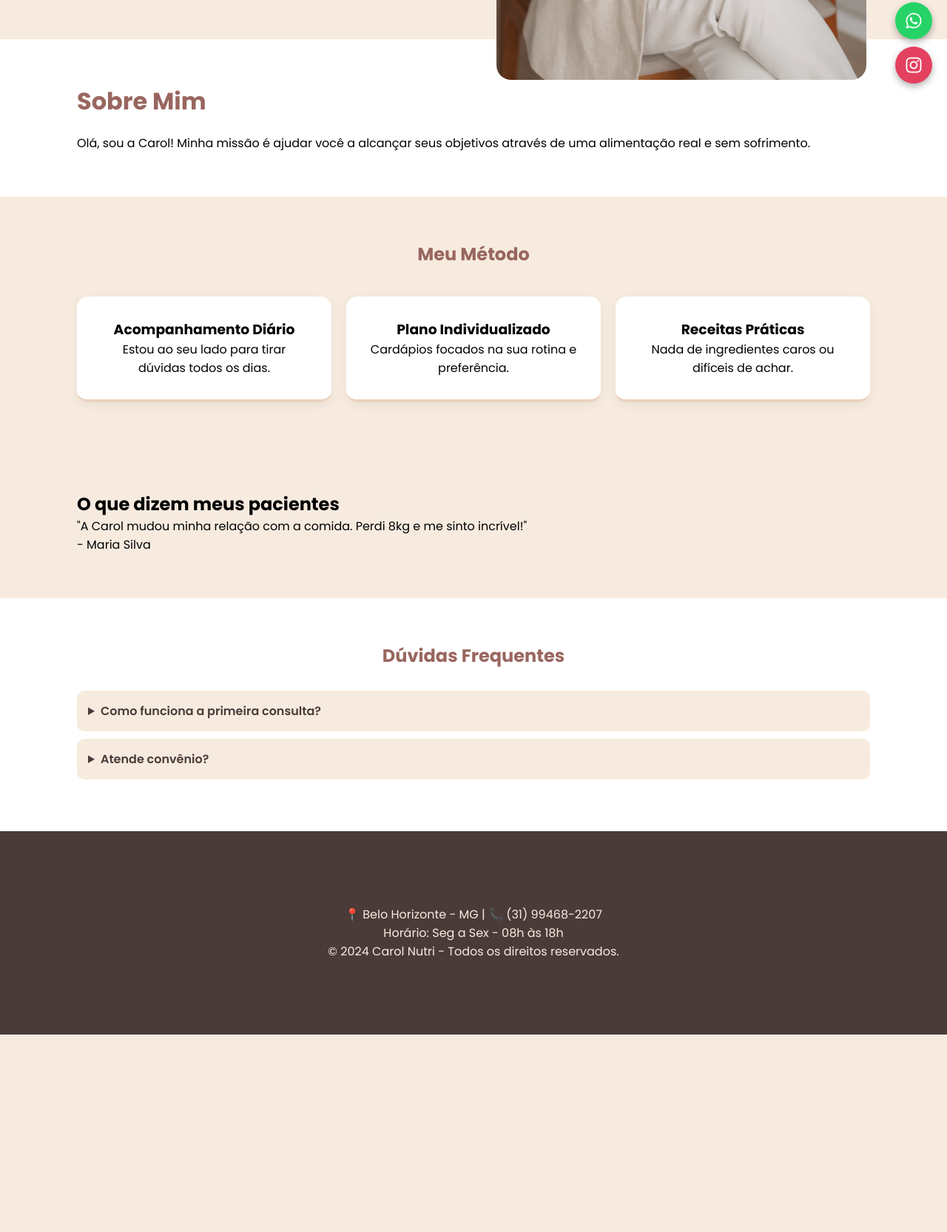
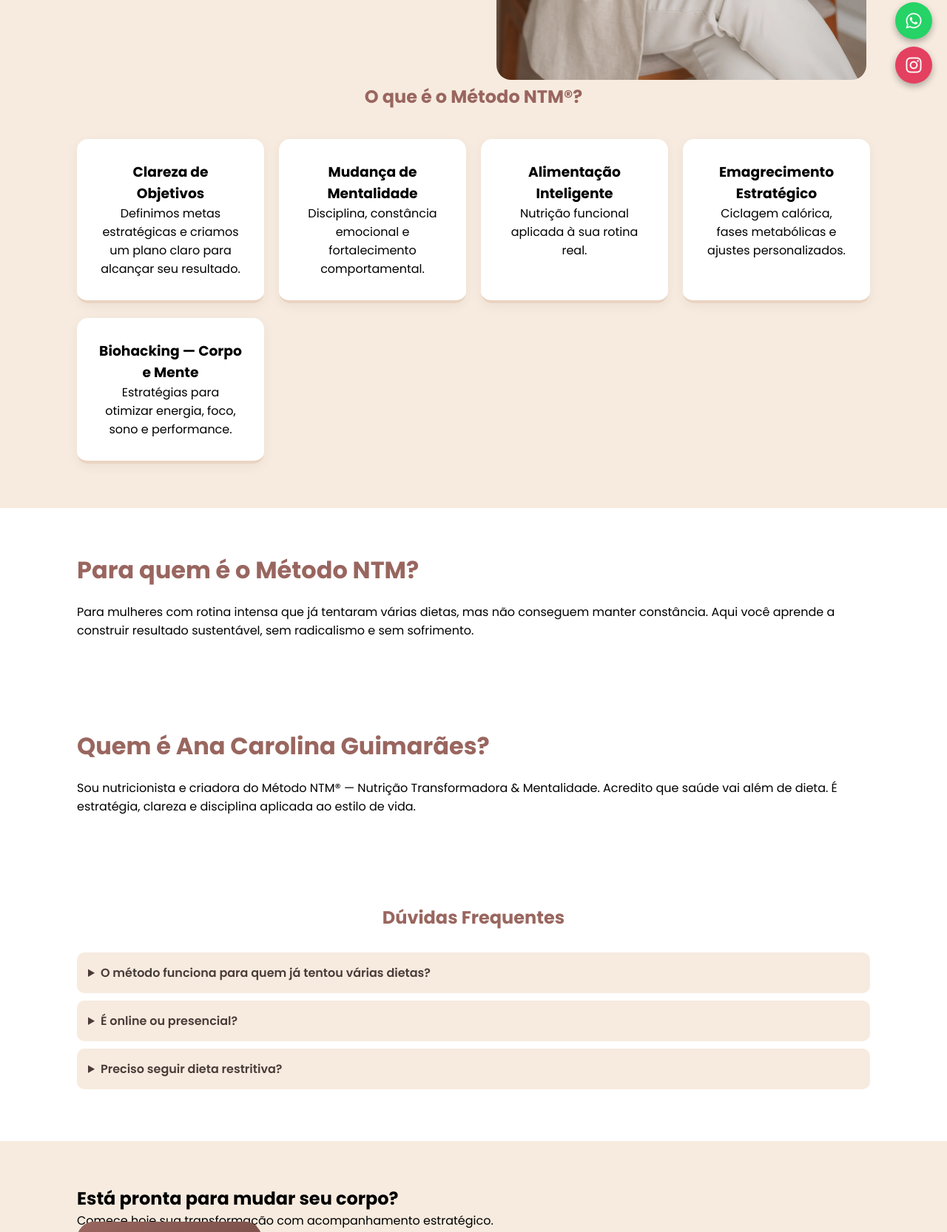
Before and after one commit to Peuvictor/lp-carol-nutri, a plain HTML site: page index.html in a window 1280 px wide. Shown: the part 667-2333 px from the top of the page at 74% size. Before the commit the page ends 2066 px from the top, so only its background shows below. Drawn offline with Linux system fonts and the light colour scheme.

Commit message:
Refatora HTML com posicionamento do Método NTM e ajustes estratégicos

```diff
--- a/index.html
+++ b/index.html
@@ -3,12 +3,12 @@
 <head>
     <meta charset="UTF-8">
     <meta name="viewport" content="width=device-width, initial-scale=1.0">
-    <title>Carol Nutri | Emagrecimento Estratégico</title>
+    <title>Método NTM® | Emagrecimento Estratégico com Carol Guimarães</title>
 
     <!-- SEO -->
-    <meta name="description" content="Nutricionista especializada em emagrecimento estratégico e nutrição personalizada.">
-    <meta name="keywords" content="nutricionista, emagrecimento, nutrição funcional">
-    <meta name="author" content="Carol Nutri">
+    <meta name="description" content="Método NTM® - Nutrição Transformadora & Mentalidade. Emagreça com estratégia, constância e acompanhamento real.">
+    <meta name="keywords" content="Método NTM, nutricionista BH, emagrecimento estratégico, nutrição funcional">
+    <meta name="author" content="Ana Carolina Guimarães">
     <meta name="robots" content="index, follow">
 
     <!-- Google Fonts -->
@@ -20,22 +20,21 @@
     <!-- CSS -->
     <link rel="stylesheet" href="css/style.css">
 </head>
+
 <body>
 
-    <!-- 1. Menu de Navegação -->
 <header>
   <nav class="navbar">
     <a href="#home" class="logo">
-            <img src="assets/logo-principal.png" alt="Carol Nutri Logo">
+        <img src="assets/logo-principal.png" alt="Método NTM Logo">
     </a>
     <ul class="nav-links">
         <li><a href="#home">Home</a></li>
+        <li><a href="#metodo">Método</a></li>
         <li><a href="#sobre">Sobre</a></li>
-            <li><a href="#metodo">Método</a></li>
-            <li><a href="#avaliacoes">Depoimentos</a></li>
-            <li><a href="#faq">FAQ</a></li>
+        <li><a href="#faq">Dúvidas</a></li>
         <li>
-              <a href="https://wa.me/5531994682207?text=Olá%20quero%20agendar%20consulta"
+          <a href="https://wa.me/5531994682207?text=Olá%20quero%20saber%20mais%20sobre%20o%20Método%20NTM"
              class="btn-agendar-top"
              target="_blank"
              rel="noopener noreferrer">
@@ -46,98 +45,134 @@
   </nav>
 </header>
 
-    <!-- 2. Banner Principal -->
+<!-- HERO -->
 <section id="home" class="hero">
   <div class="container hero-container">
     <div class="hero-content">
-            <h1>Emagreça com estratégia.<br>Sem dietas malucas.</h1>
-            <p>Acompanhamento nutricional personalizado para mulheres que querem resultado real.</p>
-            <a href="https://wa.me/5531994682207?text=Olá%20quero%20agendar%20consulta"
+        <h1>Seu corpo na sua melhor versão.</h1>
+        <p>Com o Método NTM®, você aprende a emagrecer com estratégia, mentalidade e constância.</p>
+
+        <a href="https://wa.me/5531994682207?text=Olá%20quero%20aplicar%20o%20Método%20NTM"
+           class="btn-agendar"
+           target="_blank"
+           rel="noopener noreferrer">
+           Quero aplicar o Método NTM
+        </a>
+    </div>
+
+    <div class="hero-image">
+        <img src="assets/foto-carol.webp" alt="Ana Carolina Guimarães - Nutricionista">
+    </div>
+  </div>
+</section>
+
+<!-- MÉTODO -->
+<section id="metodo" class="method">
+    <div class="container">
+        <h2>O que é o Método NTM®?</h2>
+
+        <div class="method-grid">
+
+            <div class="card">
+                <h3>Clareza de Objetivos</h3>
+                <p>Definimos metas estratégicas e criamos um plano claro para alcançar seu resultado.</p>
+            </div>
+
+            <div class="card">
+                <h3>Mudança de Mentalidade</h3>
+                <p>Disciplina, constância emocional e fortalecimento comportamental.</p>
+            </div>
+
+            <div class="card">
+                <h3>Alimentação Inteligente</h3>
+                <p>Nutrição funcional aplicada à sua rotina real.</p>
+            </div>
+
+            <div class="card">
+                <h3>Emagrecimento Estratégico</h3>
+                <p>Ciclagem calórica, fases metabólicas e ajustes personalizados.</p>
+            </div>
+
+            <div class="card">
+                <h3>Biohacking — Corpo e Mente</h3>
+                <p>Estratégias para otimizar energia, foco, sono e performance.</p>
+            </div>
+
+        </div>
+    </div>
+</section>
+
+<!-- PARA QUEM É -->
+<section class="about">
+    <div class="container">
+        <h2>Para quem é o Método NTM?</h2>
+        <p>
+        Para mulheres com rotina intensa que já tentaram várias dietas,
+        mas não conseguem manter constância.
+        Aqui você aprende a construir resultado sustentável,
+        sem radicalismo e sem sofrimento.
+        </p>
+    </div>
+</section>
+
+<!-- SOBRE -->
+<section id="sobre" class="about">
+    <div class="container">
+        <h2>Quem é Ana Carolina Guimarães?</h2>
+        <p>
+        Sou nutricionista e criadora do Método NTM® — Nutrição Transformadora & Mentalidade.
+        Acredito que saúde vai além de dieta.
+        É estratégia, clareza e disciplina aplicada ao estilo de vida.
+        </p>
+    </div>
+</section>
+
+<!-- FAQ -->
+<section id="faq" class="faq">
+    <div class="container">
+        <h2>Dúvidas Frequentes</h2>
+
+        <details>
+            <summary>O método funciona para quem já tentou várias dietas?</summary>
+            <p>Sim. O foco do Método NTM é justamente trabalhar estratégia e mentalidade para gerar constância.</p>
+        </details>
+
+        <details>
+            <summary>É online ou presencial?</summary>
+            <p>O atendimento pode ser online ou presencial em Belo Horizonte.</p>
+        </details>
+
+        <details>
+            <summary>Preciso seguir dieta restritiva?</summary>
+            <p>Não. O método é estratégico, personalizado e adaptado à sua rotina.</p>
+        </details>
+    </div>
+</section>
+
+<!-- CTA FINAL -->
+<section class="cta-final">
+  <div class="container">
+    <h2>Está pronta para mudar seu corpo?</h2>
+    <p>Comece hoje sua transformação com acompanhamento estratégico.</p>
+
+    <a href="https://wa.me/5531994682207?text=Olá%20quero%20agendar%20minha%20consulta"
        class="btn-agendar"
        target="_blank"
        rel="noopener noreferrer">
        Quero começar agora
     </a>
   </div>
-        <div class="hero-image">
-            <img src="assets/foto-carol.webp" alt="Nutricionista Carol">
-        </div>
-      </div>
 </section>
 
-    <!-- 3. Sobre Mim -->
-    <section id="sobre" class="about">
-        <div class="container">
-            <h2>Sobre Mim</h2>
-            <div class="about-container">
-                <div class="about-text">
-                    <p>Olá, sou a Carol! Minha missão é ajudar você a alcançar seus objetivos através de uma alimentação real e sem sofrimento.</p>
-                </div>
-            </div>
-        </div>
-    </section>
-
-    <!-- 4. Método -->
-    <section id="metodo" class="method">
-        <div class="container">
-            <h2>Meu Método</h2>
-            <div class="method-grid">
-                <div class="card">
-                    <h3>Acompanhamento Diário</h3>
-                    <p>Estou ao seu lado para tirar dúvidas todos os dias.</p>
-                </div>
-                <div class="card">
-                    <h3>Plano Individualizado</h3>
-                    <p>Cardápios focados na sua rotina e preferência.</p>
-                </div>
-                <div class="card">
-                    <h3>Receitas Práticas</h3>
-                    <p>Nada de ingredientes caros ou difíceis de achar.</p>
-                </div>
-            </div>
-        </div>
-    </section>
-
-    <!-- 5. Avaliações -->
-    <section id="avaliacoes" class="reviews">
-        <div class="container">
-            <h2>O que dizem meus pacientes</h2>
-            <div class="carousel">
-                <div class="review-card">
-                    <p>"A Carol mudou minha relação com a comida. Perdi 8kg e me sinto incrível!"</p>
-                    <span>- Maria Silva</span>
-                </div>
-            </div>
-        </div>
-    </section>
-
-    <!-- 6. FAQ -->
-    <section id="faq" class="faq">
-        <div class="container">
-            <h2>Dúvidas Frequentes</h2>
-            <details>
-                <summary>Como funciona a primeira consulta?</summary>
-                <p>Analisamos seus exames, rotina e traçamos suas metas iniciais.</p>
-            </details>
-            <details>
-                <summary>Atende convênio?</summary>
-                <p>Trabalho apenas com consultas particulares, fornecendo recibo para reembolso.</p>
-            </details>
-        </div>
-    </section>
-
-    <!-- 7. Footer -->
+<!-- FOOTER -->
 <footer>
     <div class="container">
-            <div class="footer-info">
         <p>📍 Belo Horizonte - MG | 📞 (31) 99468-2207</p>
-                <p>Horário: Seg a Sex - 08h às 18h</p>
-                <p>© 2024 Carol Nutri - Todos os direitos reservados.</p>
-            </div>
+        <p>© 2024 Método NTM® - Todos os direitos reservados.</p>
     </div>
 </footer>
 
-    <!-- 8. Botões Flutuantes -->
+<!-- BOTÕES FLUTUANTES -->
 <div class="floating-btns">
     <a href="https://wa.me/5531994682207?text=Olá%20quero%20agendar%20consulta"
        class="btn-float whatsapp"
@@ -145,6 +180,7 @@
        rel="noopener noreferrer">
         <i class="fab fa-whatsapp"></i>
     </a>
+
     <a href="https://www.instagram.com/carolg.nutri/"
        class="btn-float instagram"
        target="_blank"
```
Lines whose indentation alone changed are shown as unchanged.
